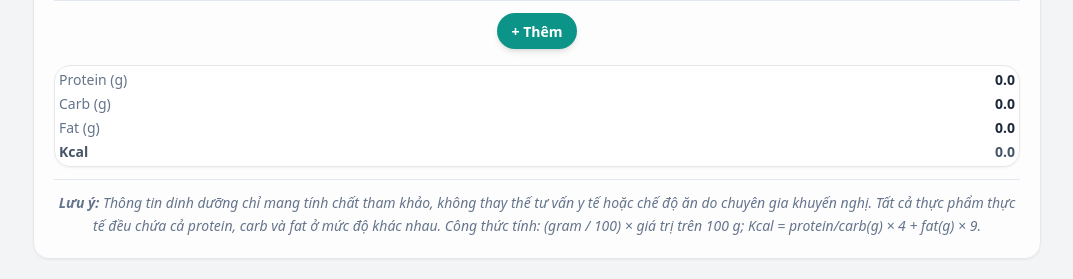
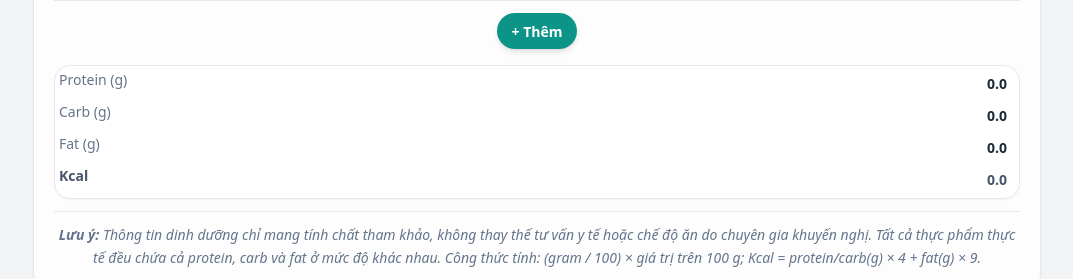
Before and after one commit to trungthanhdev/MN-2409, a Vue app: page / in a window 1280 px wide. Shown: the part 1393-1672 px from the top of the page, without its empty margins (103-1176 px from the left). Built offline with nearby package versions, Linux system fonts and the light colour scheme; no server answers.

Commit message:
Redeploy08

```diff
--- a/index.html
+++ b/index.html
@@ -2,7 +2,7 @@
 <html lang="en">
   <head>
     <meta charset="UTF-8" />
-      <link rel="icon" type="image/png" href="/smg.png" />
+    <link rel="icon" type="image/png" href="/smg.png" />
     <link rel="apple-touch-icon" href="/smg.png" />
     <meta name="viewport" content="width=device-width, initial-scale=1.0" />
     <title>Simple Macro & Gym</title>
--- a/src/pages/Home.vue
+++ b/src/pages/Home.vue
@@ -542,7 +542,7 @@ async function saveToLocal() {
     foodsReady,
   };
   localStorage.setItem(KEY, JSON.stringify(data));
-  alert("Đã lưu cấu hình & bữa ăn vào trình duyệt.");
+  alert("Lưu thành công");
   resetSuggestions();
 }
 
@@ -974,7 +974,7 @@ loadFromLocal();
                       placeholder="0"
                     />
                   </td>
-                  <td class="num text-slate-800" :data-label="'Protein (g)'">
+                  <td class="num text-slate-800 " :data-label="'Protein (g)'">
                     {{ rowMacro(r).p.toFixed(1) }}
                   </td>
                   <td class="num text-slate-800" :data-label="'Carb (g)'">
@@ -1007,27 +1007,27 @@ loadFromLocal();
             <div class="card mt-4 p-4 w-full">
               <div class="flex justify-between text-sm text-slate-500 mb-1">
                 <span>Protein (g)</span>
-                <span class="font-semibold text-slate-800">{{
+                <span class="font-semibold text-slate-800 px-2 py-1">{{
                   totalsMeal.p.toFixed(1)
                 }}</span>
               </div>
               <div class="flex justify-between text-sm text-slate-500 mb-1">
                 <span>Carb (g)</span>
-                <span class="font-semibold text-slate-800">{{
+                <span class="font-semibold text-slate-800 px-2 py-1">{{
                   totalsMeal.c.toFixed(1)
                 }}</span>
               </div>
               <div class="flex justify-between text-sm text-slate-500 mb-1">
                 <span>Fat (g)</span>
-                <span class="font-semibold text-slate-800">{{
+                <span class="font-semibold text-slate-800 px-2 py-1">{{
                   totalsMeal.f.toFixed(1)
                 }}</span>
               </div>
               <div
-                class="flex justify-between text-sm text-slate-600 font-bold"
+                class="flex justify-between text-sm text-slate-600 font-bold "
               >
                 <span>Kcal</span>
-                <span>{{ totalsMeal.kcal.toFixed(1) }}</span>
+                <span class="px-2 py-1" >{{ totalsMeal.kcal.toFixed(1) }}</span>
               </div>
             </div>
           </div>
--- a/src/pages/Schedule.vue
+++ b/src/pages/Schedule.vue
@@ -73,6 +73,8 @@ function addExercise(group: WorkoutGroup) {
 
 // Delete exercise from a group
 function deleteExercise(group: WorkoutGroup, exerciseId: number) {
+  const confirmed = confirm("Bạn có chắc muốn xóa bài tập này không?");
+  if (confirmed) {
     group.exercises = group.exercises.filter(ex => ex.id !== exerciseId);
     // Update order of remaining exercises
     group.exercises.forEach((ex, index) => {
@@ -80,10 +82,14 @@ function deleteExercise(group: WorkoutGroup, exerciseId: number) {
       ex.id = index + 1;
     });
   }
+}
 
 // Delete workout group
 function deleteWorkoutGroup(groupTitle: string) {
+  const confirmed = confirm("Bạn có chắc muốn xóa buổi tập này không?");
+  if (confirmed) {
     workoutGroups.value = workoutGroups.value.filter(group => group.title !== groupTitle);
+  }
 }
 
 const showModal = ref(false);
```
Lines whose indentation alone changed are shown as unchanged.
